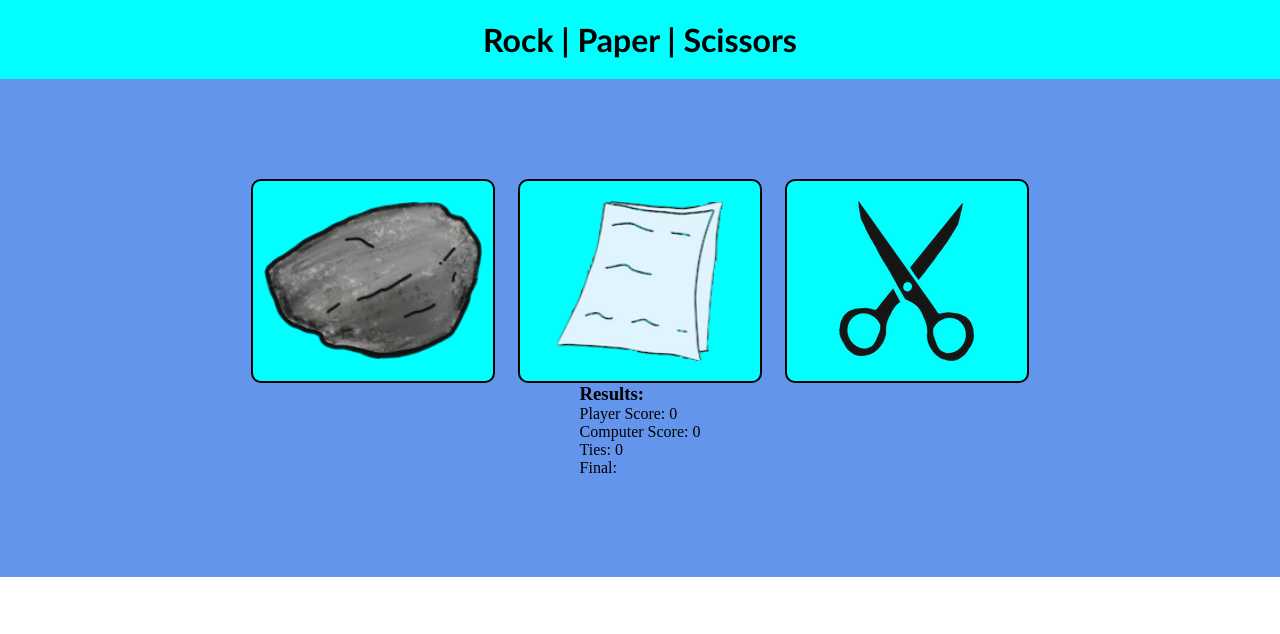
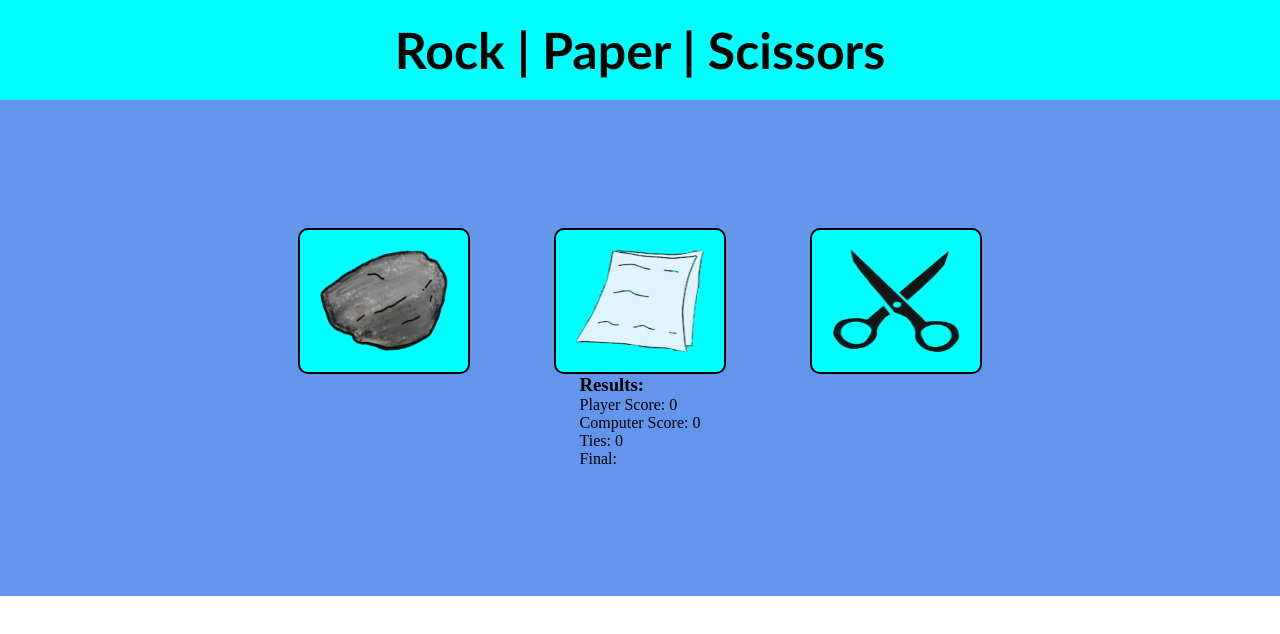
Before and after one commit to LukGH4/RockPaperScissors, a plain HTML site: page index.html in a window 1280 px wide. Drawn offline with Linux system fonts and the light colour scheme.

Commit message:
Edit styles.css

```diff
--- a/styles.css
+++ b/styles.css
@@ -7,35 +7,38 @@
     display: flex;
     justify-content: center;
     background-color: aqua;
-    padding: 20px;
+    padding: clamp(10px, 20vw, 20px);
 }
 
 .header-container .header-title {
-    font-size: 32px;
+    font-size: clamp(15px, 6vw, 50px);
     font-weight: 900;
+    flex-wrap: wrap;
     font-family:'Gill Sans', 'Gill Sans MT', 'Calibri', 'Trebuchet MS', sans-serif;
 }
 
 .body-container {
     display: flex;
     background-color: cornflowerblue;
-    padding: 100px;
+    padding-top: clamp(20px, 10vw, 200px);
+    padding-bottom: clamp(20px, 10vw, 200px);
     flex-direction: column;
     align-items: center;
 }
 
 .body-container .body-buttons {
     display: flex;
-    width: 800px;
+    width: clamp(200px, 60vw, 1000px);
     justify-content: space-around;
+    flex-wrap: wrap;
+    flex: 1;
 }
 
 .body-container .body-buttons div{
     display: flex;
     justify-content: center;
-    width: 200px;
-    height: 160px;
-    transition-duration: 0.4s;
+    width: clamp(125px, 10vw, 200px);
+    height: clamp(100px, 8vw, 160px);
     border-radius: 10px;
     border: black solid 2px;
     background-color: aqua;
@@ -43,8 +46,8 @@
 
 }
 .body-container .body-buttons div img{
-    width: max-content;
-    height: 160px;
+    width: clamp(125px, 10vw, 200px);
+    height: clamp(100px, 8vw, 160px);
 
 }
 .body-container .body-buttons div:hover{
```
